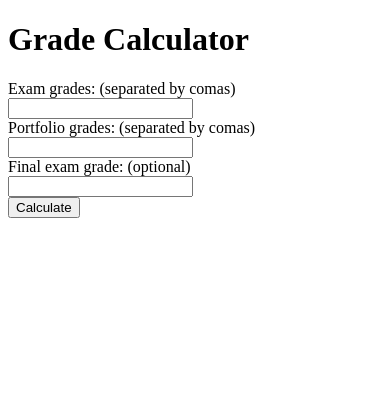
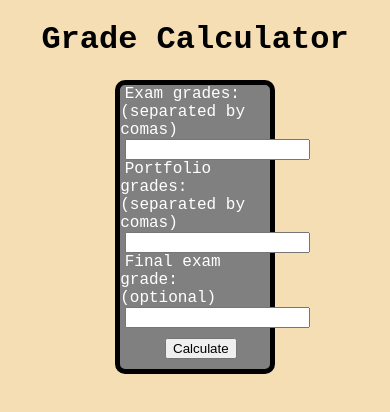
Before and after one commit to miltonmelara/fullGradeCalculator, a plain HTML site: page index.html in a window 390 px wide. Drawn offline with Linux system fonts and the light colour scheme.

Commit message:
Tried to fix mobile issue

```diff
--- a/styles.css
+++ b/styles.css
@@ -87,3 +87,24 @@
         margin-top: 2%;
     }
 }
+#calculator{
+    margin: 0 auto;
+    width: 40%;
+    border: solid 5px black;
+    border-radius: 10px;
+    background-color: gray;
+    color: white;
+}
+h1{
+    text-align: center;
+}
+html{
+    font-family: 'Courier New', Courier, monospace;
+    background-color: wheat;
+}
+#submit{
+    margin: 10px 30%;
+}
+label, input{
+    margin-left: 3%;
+}
```
